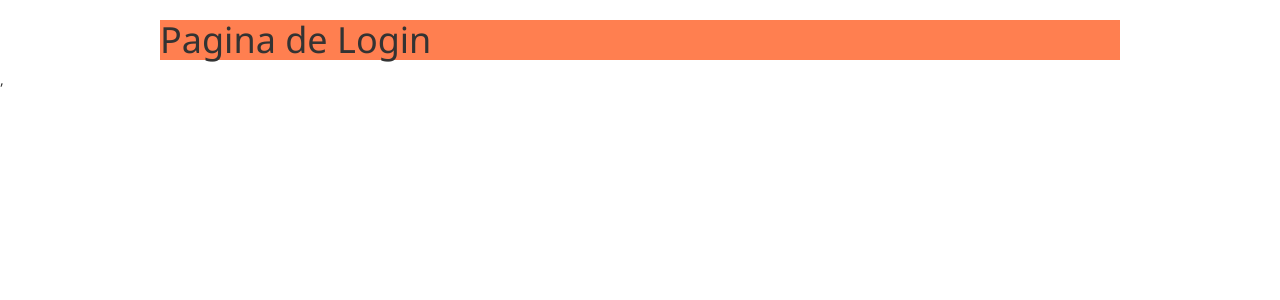
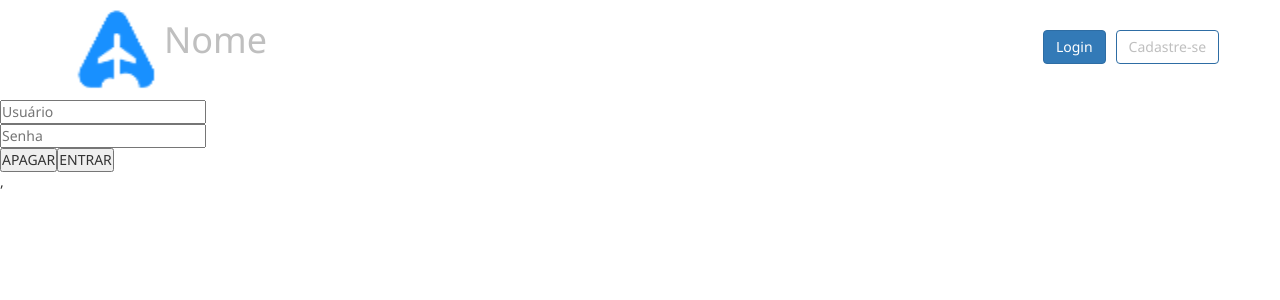
Before and after one commit to jaqazambuja/Hackathon_Smiles, a React (Create React App) app: page /Login in a window 1280 px wide. Shown: the top 300 px of the page. Built offline with nearby package versions, Linux system fonts and the light colour scheme.

Commit message:
form login

```diff
--- a/src/pages/Login.js
+++ b/src/pages/Login.js
@@ -1,14 +1,48 @@
-import './css/Login.css';
-import React from 'react';
+import "./css/Login.css";
+import React from "react";
+
+const Login = () => {
+  return (
+    <>
 
 
- const Login = () => {
+<div className="flex-container">
+            <div class="rounded-logo"><a ><img src={require('../img/aviaoazul.png').default} id="logo"  alt="Imagem responsiva"  /></a></div>
 
-     return (
-         <div className="container-flex-login">
-            <h1>Pagina de Login</h1>
+            <h1 className="nome">Nome</h1>
+            <div>
+            <p ClassName="botao">
+                <a href="../Login" button type="button" class="btn btn-primary" id='botao1'> Login</a>
+                <a href="../Cadastrese"  button type="button" class="btn btn-primary" id='botao2'>Cadastre-se</a>
+
+ </p>
+         </div>
         </div>
-     );
- }
 
- export default Login;
+
+        <form action=""  method="post" >
+           <div className="Login-screen-body-item">
+             <div className="Login-app-form">
+               <div className="Login-app-form-group">
+                 <input type="text" name="username" className="Login-app-form-control" placeholder="Usuário" id="username" name="username"></input>
+               </div>
+               <div className="Login-app-form-group message">
+                <input type="password" className="Login-app-form-control" name="senha" placeholder="Senha"  id="senha" name="senha"></input>
+               </div>
+
+               <div className="Login-app-form-group buttons">
+                 <button className="Login-app-form-button">APAGAR</button>
+                 <button type="submit" className="Login-app-form-button">ENTRAR</button>
+               </div>
+
+             </div>
+           </div>
+        </form>
+
+
+
+    </>
+  );
+};
+
+export default Login;
```
